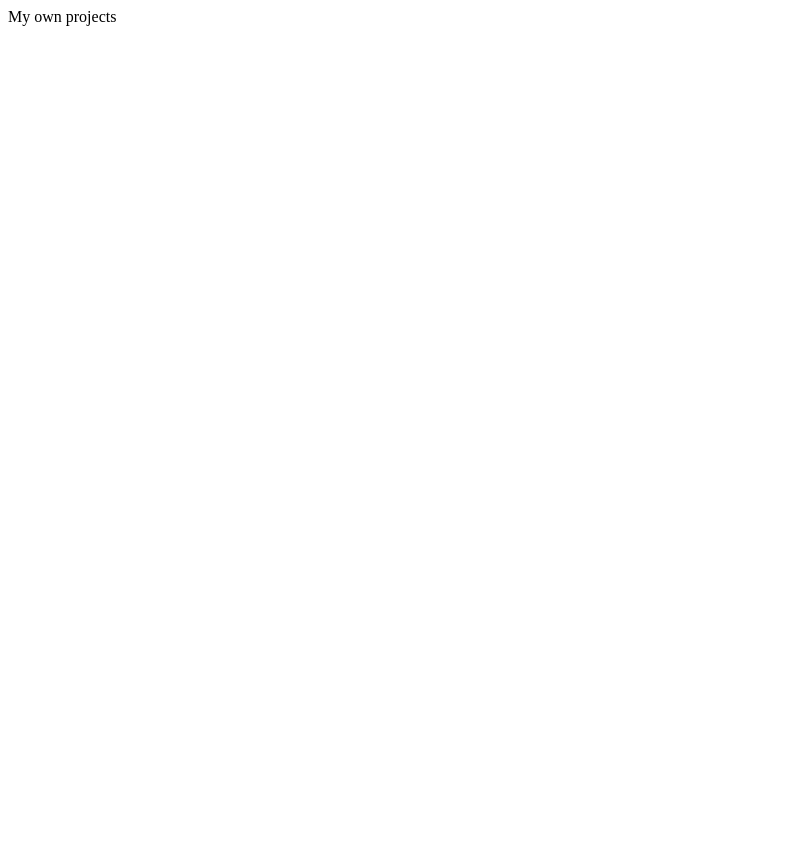
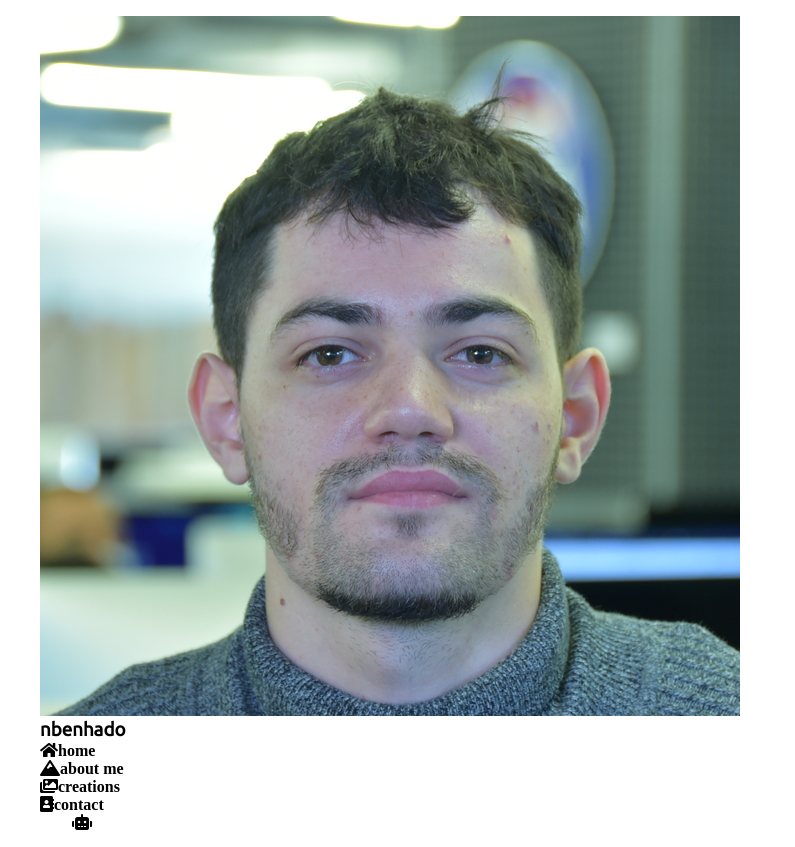
Before and after one commit to natevrl/my_website, a React (Create React App) app: page /creations in a window 1280 px wide. Shown: the whole page, without its empty margins (0-795 px from the left). Before the commit the page ends 800 px from the top, so only its background shows below. Built offline with nearby package versions, Linux system fonts and the light colour scheme.

Commit message:
on Navbar

```diff
--- a/package.json
+++ b/package.json
@@ -36,5 +36,8 @@
       "last 1 firefox version",
       "last 1 safari version"
     ]
+  },
+  "devDependencies": {
+    "sass": "^1.49.9"
   }
 }
--- a/src/components/Navbar.js
+++ b/src/components/Navbar.js
@@ -53,15 +53,10 @@ const Navbar = () => {
 			</div>
 
 			<div className='social'>
-				<ul>
-					<li>
-						<a href="https://github.com/N4t4nis">
-							<i className='fas fa-github'>
-								<span>Github</span>
-							</i>
-						</a>
-					</li>
-				</ul>
+
+					<a href="https://github.com/N4t4nis"><i className='fas fa-github'></i></a>
+					<a href="https://www.linkedin.com/"><i className='fas fa-linkedin'></i></a>
+					<a href="https://tryhackme.com/"><i className="fas fa-robot"></i></a>
 			</div>
 
 		</div>
--- a/src/index.js
+++ b/src/index.js
@@ -2,7 +2,8 @@ import React from 'react';
 import ReactDOM from 'react-dom';
 import { BrowserRouter } from 'react-router-dom';
 import App from './App';
-import reportWebVitals from './reportWebVitals';
+import './styles/styles.scss'
+
 
 ReactDOM.render(
   <BrowserRouter>
--- a/src/pages/About.js
+++ b/src/pages/About.js
@@ -1,9 +1,10 @@
 import React from 'react';
+import Navbar from '../components/Navbar';
 
 const About = () => {
 	return (
 		<div>
-			<h1>abooooout</h1>
+			<Navbar />
 		</div>
 	);
 };
--- a/src/pages/Contact.js
+++ b/src/pages/Contact.js
@@ -1,9 +1,10 @@
 import React from 'react';
+import Navbar from '../components/Navbar';
 
 const Contact = () => {
 	return (
 		<div>
-			Contact
+			<Navbar />
 		</div>
 	);
 };
--- a/src/pages/Creations.js
+++ b/src/pages/Creations.js
@@ -1,9 +1,10 @@
 import React from 'react';
+import Navbar from '../components/Navbar';
 
 const Creations = () => {
 	return (
 		<div>
-			My own projects
+			<Navbar />
 		</div>
 	);
 };
--- /dev/null
+++ b/src/styles/_settings.scss
@@ -0,0 +1,63 @@
+@import url('https://fonts.googleapis.com/css2?family=Ubuntu:wght@400&display=swap');
+
+$font-1: 'Ubuntu', sans-serif;
+
+// color palette of the website
+$colortext-1: #e6e6e6;
+$colortext-2: #9c9c9c;
+$color-1: #000000;
+$color-2: #150050;
+$color-3: #3F0071;
+$color-4: #610094;
+
+$borderRadius: 25px;
+$shadow: 0 1px 3px #333;
+$min-height: 95vh;
+
+@mixin vertical_center {
+	display: flex;
+	justify-content: center;
+	align-items: center;
+}
+
+* {
+	box-sizing: border-box;
+	margin: 0;
+	padding: 0;
+}
+
+body {
+	margin: 1rem auto;
+	max-width: 1200px;
+	font-family: $font-1;
+	color: $color-1;
+}
+
+li {
+	list-style-type: none;
+}
+a {
+	text-decoration: none;
+	color: $color-1;
+	cursor: pointer;
+}
+
+a:visited {
+	color: $color-1;
+}
+
+.home, .creations, .about, .contact {
+	display: flex;
+}
+
+// @media screen and (max-width : 850px){
+// 	display: block !important;
+// }
+
+.home_content, .creations_content, .about_content, .contact_content {
+	margin-left: .4rem;
+
+	@media screen and (max-width : 850px){
+		margin-left: 0 !important;
+	}
+}
--- /dev/null
+++ b/src/styles/styles.scss
@@ -0,0 +1,2 @@
+@import './settings';
+@import './components/navigation';
```
Also changed, not shown: src/styles/components/_navigation.scss (added), 1 other file (tests, documents, lock files or other folders).
